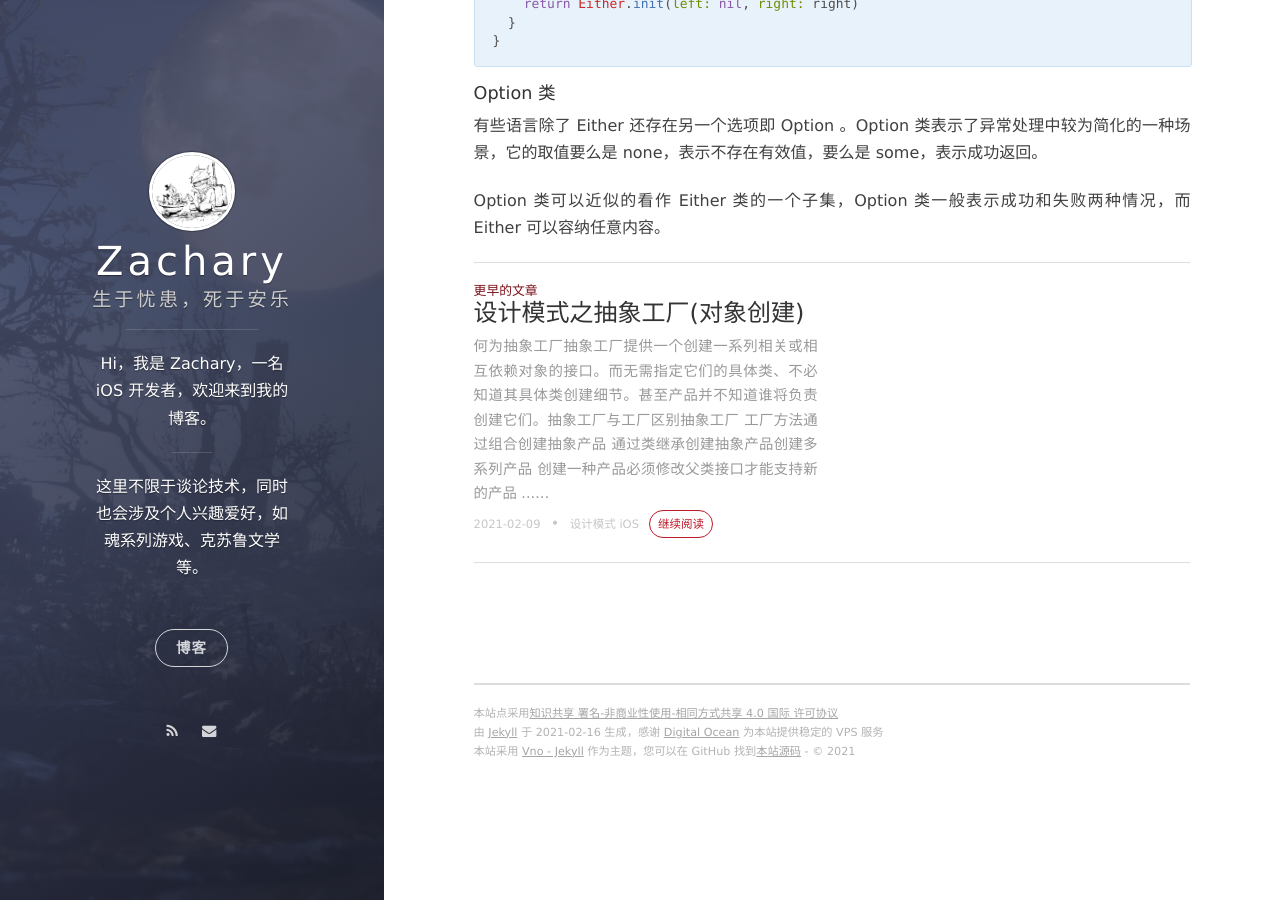
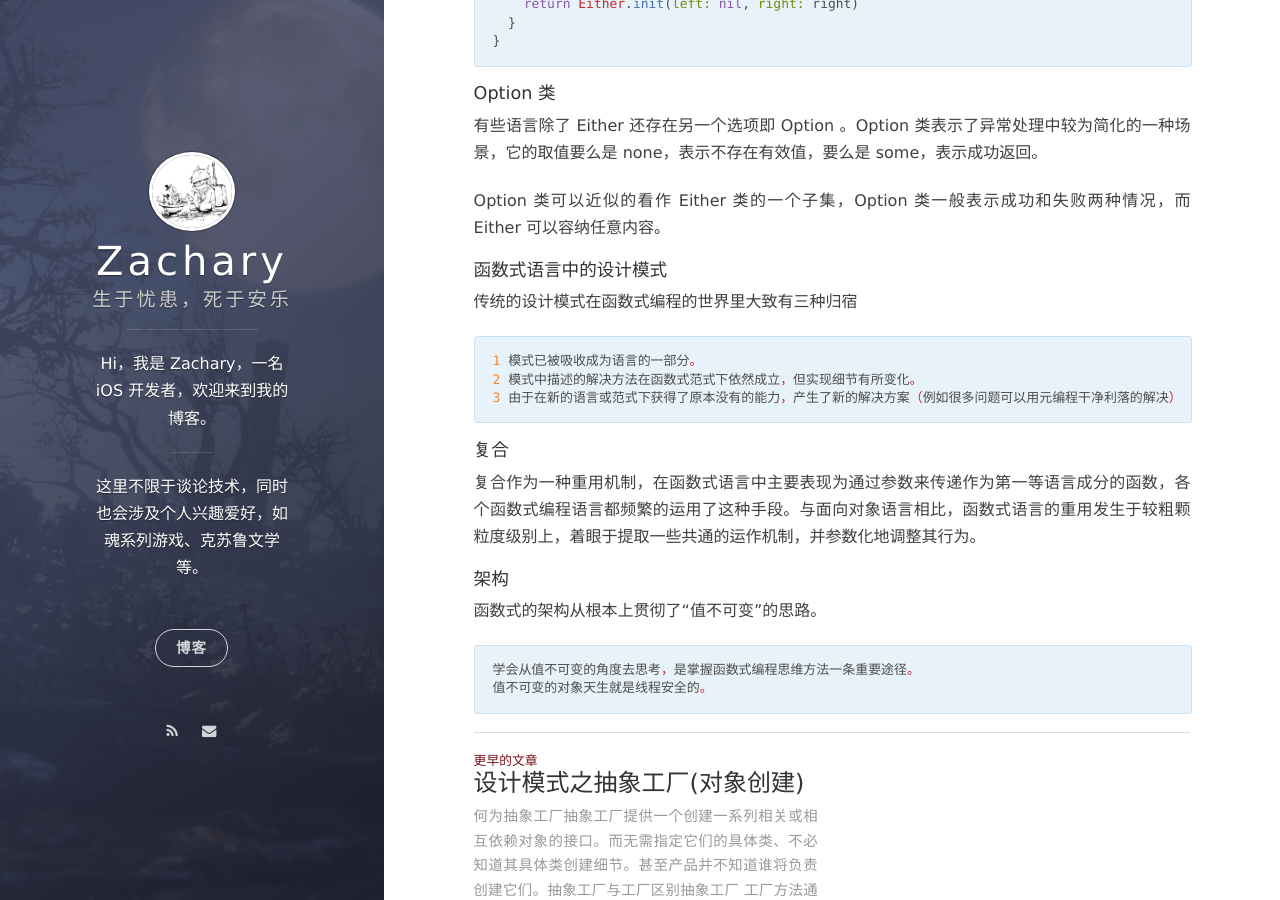
Before and after one commit to ZacharyWulven/zachary.github.io, a Jekyll site: the page built from _posts/2021-02-15-函数式编程思想 (三).markdown, in a window 1280 px wide and 900 px high, scrolled down 2761 px. Built offline with Jekyll 4.4.1, drawn with Linux system fonts in a browser that asks for light colours; nearby versions of some CDN libraries; comment, search, counter and statistics services are not loaded.

Commit message:
架构模式

```diff
--- a/_posts/2021-02-15-函数式编程思想 (三).markdown
+++ b/_posts/2021-02-15-函数式编程思想 (三).markdown
@@ -119,3 +119,22 @@ struct Either<T, U> {
 有些语言除了 Either 还存在另一个选项即 Option 。Option 类表示了异常处理中较为简化的一种场景，它的取值要么是 none，表示不存在有效值，要么是 some，表示成功返回。
 
 Option 类可以近似的看作 Either 类的一个子集，Option 类一般表示成功和失败两种情况，而 Either 可以容纳任意内容。
+
+#### 函数式语言中的设计模式
+传统的设计模式在函数式编程的世界里大致有三种归宿
+
+{% highlight ruby %}
+1 模式已被吸收成为语言的一部分。
+2 模式中描述的解决方法在函数式范式下依然成立，但实现细节有所变化。
+3 由于在新的语言或范式下获得了原本没有的能力，产生了新的解决方案（例如很多问题可以用元编程干净利落的解决）
+{% endhighlight %}
+
+#### 复合
+复合作为一种重用机制，在函数式语言中主要表现为通过参数来传递作为第一等语言成分的函数，各个函数式编程语言都频繁的运用了这种手段。与面向对象语言相比，函数式语言的重用发生于较粗颗粒度级别上，着眼于提取一些共通的运作机制，并参数化地调整其行为。
+
+#### 架构
+函数式的架构从根本上贯彻了“值不可变”的思路。
+{% highlight ruby %}
+学会从值不可变的角度去思考，是掌握函数式编程思维方法一条重要途径。
+值不可变的对象天生就是线程安全的。
+{% endhighlight %}
```
Also changed, not shown: 2 other files.
